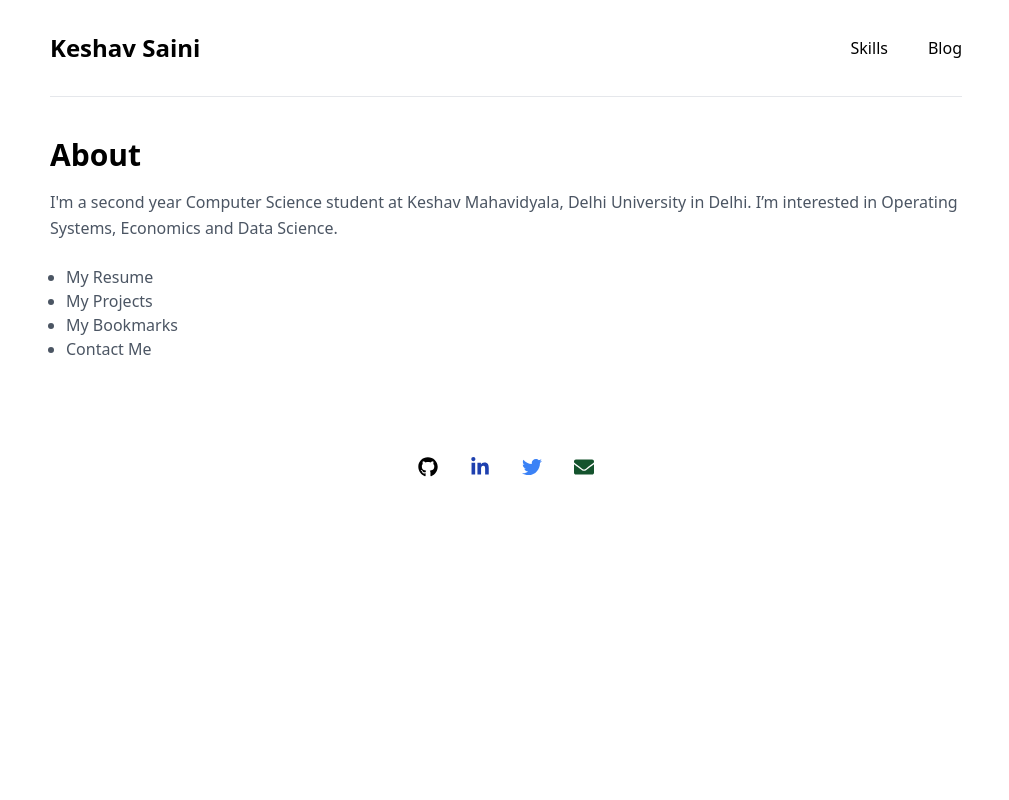
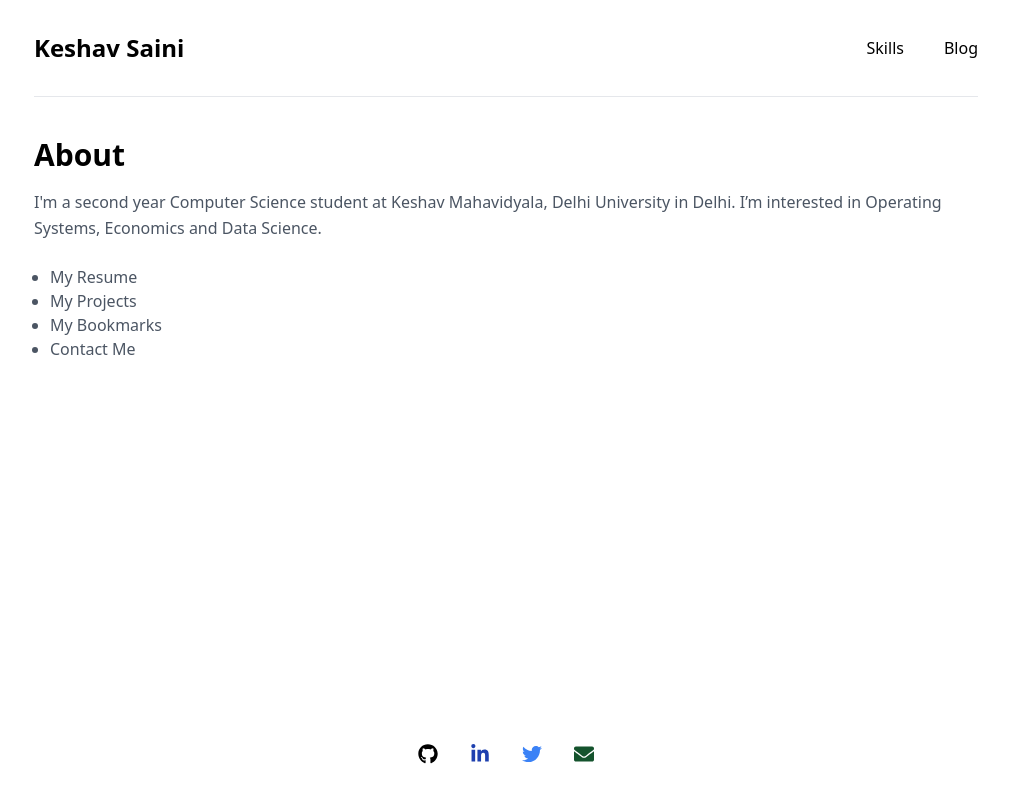
Before and after one commit to professor91/keshav-saini, a React (Create React App) app: page / in a window 1280 px wide. Shown: the whole page, without its empty margins (134-1143 px from the left). Built offline with nearby package versions, Linux system fonts and the light colour scheme.

Commit message:
Footer at bottom

```diff
--- a/src/App.js
+++ b/src/App.js
@@ -11,9 +11,7 @@ import Footer from "./components/Footer";
 function App() {
   return (
       <div
-        className="max-w-screen-lg mx-auto min-h-screen sm: px-10 md:px-14">
-          {/* py-5 px-10 sm: px-5 bg-gray-100 */}
-
+        className="min-h-screen max-w-screen-lg mx-auto sm: px-10 flex flex-col">
         <Router>
           <NavBar />
           <hr></hr>
--- a/src/components/About.js
+++ b/src/components/About.js
@@ -4,8 +4,7 @@ import { Link } from "react-router-dom";
 function About () {
     return (
         <div
-            className=" mt-10">
-                {/* max-w-4xl */}
+            className="mt-10">
             <p
                 className="text-3xl font-bold">
                 About
--- a/src/components/Footer.js
+++ b/src/components/Footer.js
@@ -6,7 +6,7 @@ const style="text-xl m-1 p-1 sm:m-2 sm:p-2 rounded-full hover:text-white transit
 function Footer () {
     return (
             <div
-                className="pt-20 py-5 border-t-3/2">
+                className="py-5 mt-auto">
                 <div
                     className="flex justify-center">
                     <a
@@ -37,9 +37,10 @@ function Footer () {
                         <span class="sr-only">Mail</span>
                     </a>
                 </div>
-                {/* Credits - https://thenumbat.github.io/ - Make a card */}
             </div>
         );
 }
 
 export default Footer;
+
+{/* Credits - https://thenumbat.github.io/ - Make a card */}
```
